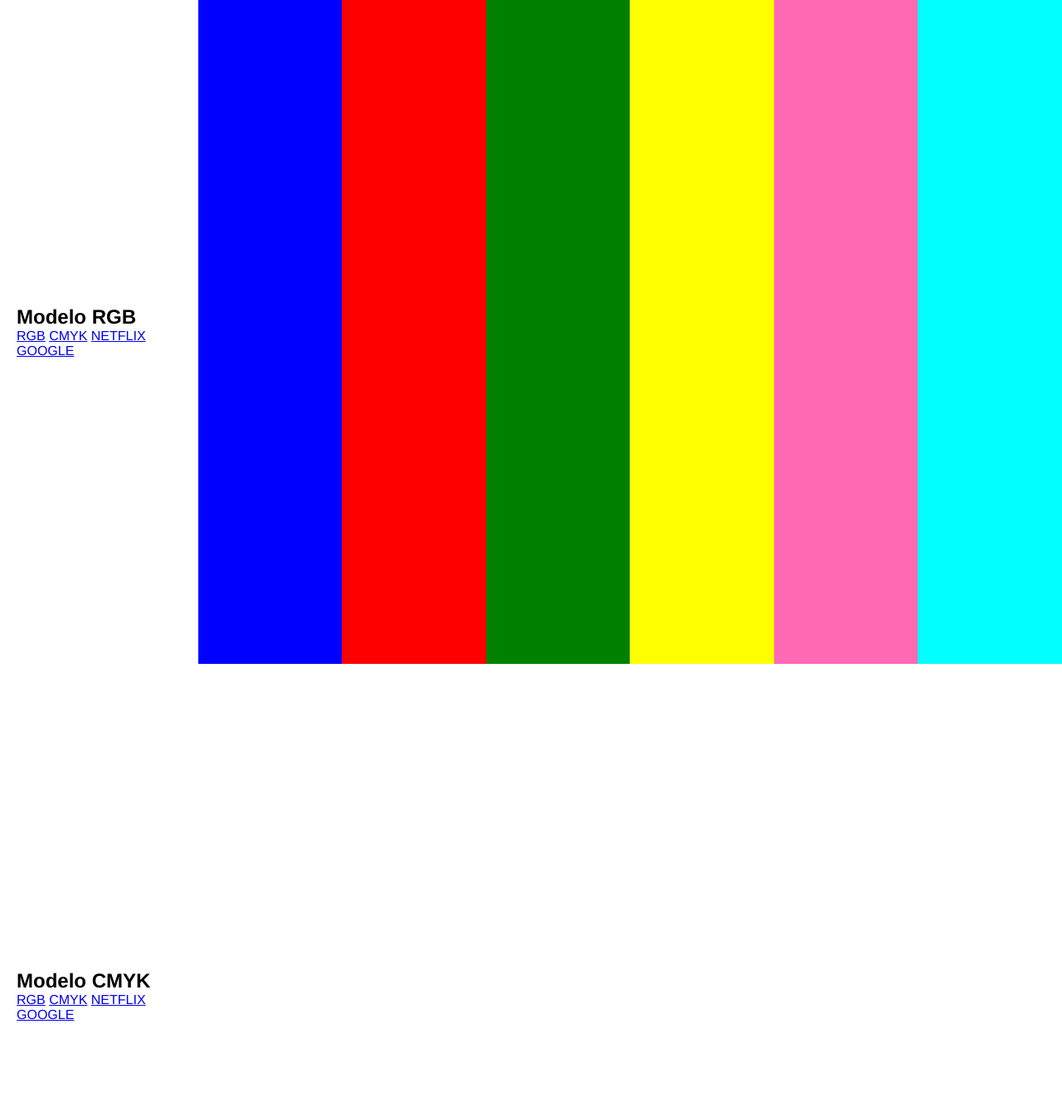
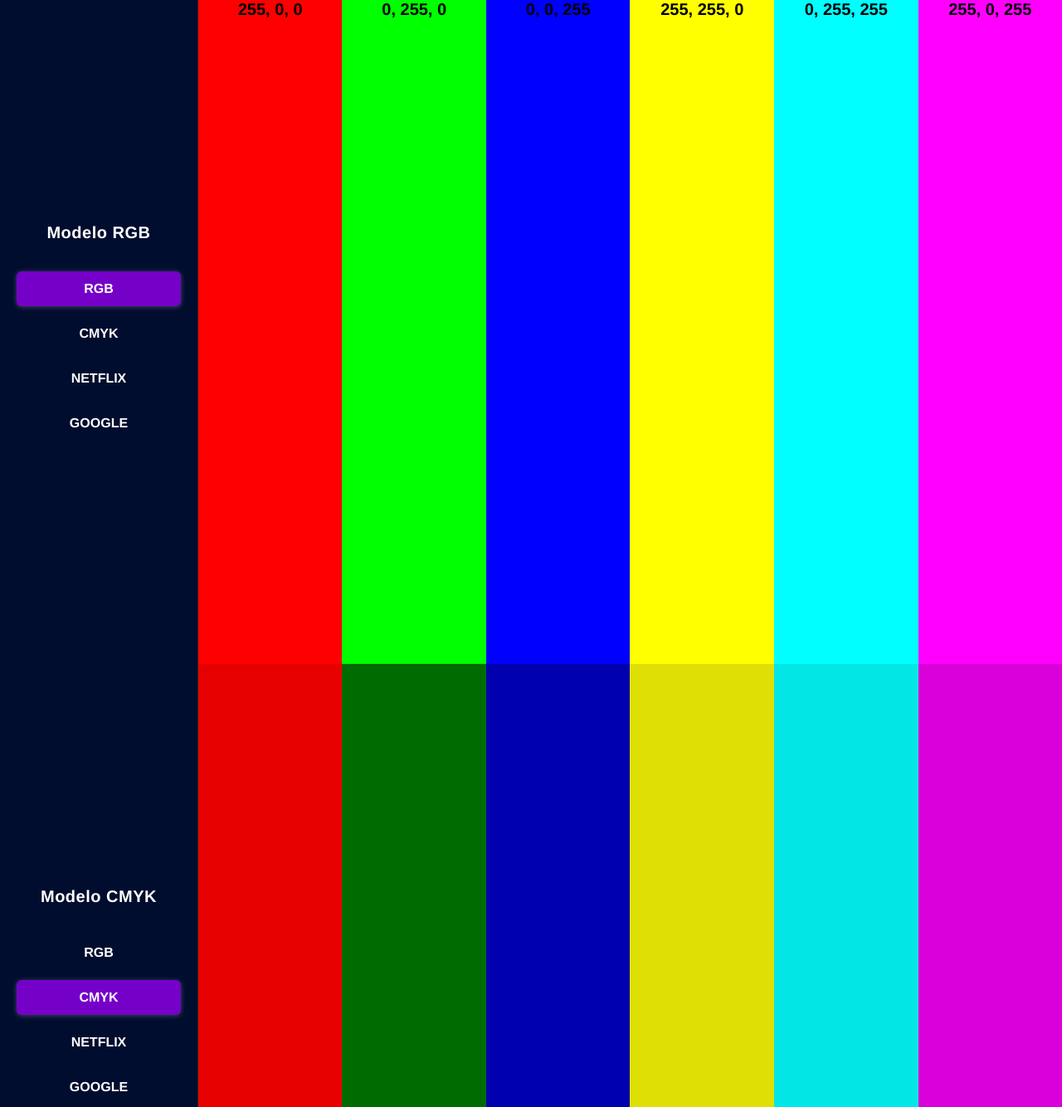
Before and after one commit to rodrigogfilho-cloud/DISPLAY, a website: page modo-cores/modo-cores.html in a window 1280 px wide. Shown: the top 1334 px of the page at 83% size. Drawn offline with Linux system fonts and the light colour scheme.

Commit message:
ADD: adicionei as cores dentro das div´s, agora falta adcionar o código das cores. Também editei as configurações do menu ( se encontra do lado esquerdo da tela ).

```diff
--- a/modo-cores/CSS/design-system.css
+++ b/modo-cores/CSS/design-system.css
@@ -26,4 +26,15 @@
     --color-cmyk-5: #03e6e6;
     --color-cmyk-6: #d900d9;
 
+    /* Paleta do Sistema Netflix */
+    --color-netflix-1:#221F1F ;
+    --color-netflix-2:#E50914 ;
+    --color-netflix-3:#F5F5F1 ;
+
+    /* Paleta do Sistema Google */
+    --color-google-1: #4285F4;
+    --color-google-2: #FBBC05;
+    --color-google-3: #34A853;
+    --color-google-4: #EA4335;
+
 }
--- a/modo-cores/CSS/global.css
+++ b/modo-cores/CSS/global.css
@@ -1,6 +1,7 @@
 /* Importação dos arquivos de estilo */
 @import url(./reset.css);
 @import url(./design-system.css);
+
 
 .color-section{
     display: flex;
@@ -12,84 +13,112 @@
     flex-direction: column;
     justify-content: center;
     width: 260px;
-    background-color: var() ;
+    background-color: var(--ui-bg-sidebar) ;
     padding: 30px 20px;
+    border-right: 1px solid var(--ui-border);
 
 }
 
 .color-section__title{
+    color: var(--ui-text-title);
+    font-size: 20px;
+    /* Peso da fonte: NÃO UTILIZA PX(pixels) */
+    font-weight: 700;
+    margin-bottom: 35px;
+    text-align: center;
+    /* Espaçamento entre as letras */
+    letter-spacing: 0.5px;
 
 }
 
-.color-section__menu{
+
+.color-section__menu{display: flex;
+    flex-direction: column;
+    gap: 12px;
+
 
 }
 
 .color-section__link{
+    color: var(--ui-text-title);
+    font: 14px;
+    font-weight: 600;
+    padding: 12px 16px;
+    border-radius: 6px;
+    text-align: center;
+    /* Efeito no momento em que o mouse é posicionado */
+    transition: all 0.2s ease-in-out;
 
 }
 
-.color-section__link--active{
+.color-section__link--active{color: var(--ui-link-active-text);
+    background-color: var(--ui-link-active-bg);
+    /* Sombra */
+    box-shadow: 0 1px 6px rgba(244, 244, 248, 0.25);
+
 
 }
 
 .color-section__link--active:hover{
+    /* Mudar as propriedades do elemento */
+    transform: scale(1.05);
 
 }
 
+.color-section__link:not(.color-section__link--active):hover{
+    color: var(--ui-text-title);
+    background-color: var(--ui-link-hover-bg);
+}
+
 .color-section__bar{
+    /* Faz com que as 6 colunas dividam igualmente no espaço restante */
+    flex-grow: 1;
+    height: 100%;
+
+    /* Efeito de transição suave */
+    transition: transform 0.25 ease;
+
 
 }
 
 .color-section__bar:hover{
-
+    transform: scaleX(1.02);
+    z-index: 10;
+    box-shadow: 0 0 30px rgba(51, 50, 50, 0.3);
 }
 
-.color-section__bar--rgb-1{background-color: blue; width: 15%; height: 100vh;
+.color-section__bar--rgb-1{background-color: var(--color-rgb-1); width:15% ;height: 100vh}
+.color-section__bar--rgb-2{background-color: var(--color-rgb-2); width:15% ;height: 100vh;}
+.color-section__bar--rgb-3{background-color: var(--color-rgb-3); width:15% ;height: 100vh;}
+.color-section__bar--rgb-4{background-color: var(--color-rgb-4); width:15% ;height: 100vh;}
+.color-section__bar--rgb-5{background-color:var(--color-rgb-5); width:15% ;height: 100vh;}
+.color-section__bar--rgb-6{background-color: var(--color-rgb-6); width:15% ;height: 100vh;}
 
+
+.color-section__bar--cmyk-1{background-color:var(--color-cmyk-1); width:15% ;height: 100vh ;}
+.color-section__bar--cmyk-2{background-color: var(--color-cmyk-2); width:15% ;height: 100vh;}
+.color-section__bar--cmyk-3{background-color:var(--color-cmyk-3); width:15% ;height: 100vh ;}
+.color-section__bar--cmyk-4{background-color:var(--color-cmyk-4); width:15% ;height: 100vh;}
+.color-section__bar--cmyk-5{background-color:var(--color-cmyk-5) ; width:15% ;height: 100vh;}
+.color-section__bar--cmyk-6{background-color:var(--color-cmyk-6) ; width:15% ;height: 100vh;}
+
+.color-section__bar--netflix-1{background-color: var(--color-netflix-1);}
+.color-section__bar--netflix-2{background-color: var(--color-netflix-2);}
+.color-section__bar--netflix-3{background-color: var(--color-netflix-3);}
+
+
+.color-section__bar--google-1{background-color: var(--color-google-1);}
+.color-section__bar--google-2{background-color: var(--color-google-2);}
+.color-section__bar--google-3{background-color: var(--color-google-3);}
+.color-section__bar--google-4{background-color: var(--color-google-4);}
+
+p{
+    text-align: center;
+    font-size: 20px;
+    color: black;
+    font-weight: bold ;
 }
 
-.color-section__bar--rgb-2{background-color: red; width: 15%; height: 100vh;
-
+.identificacao {
+    color: var(--ui-text-title);
 }
-
-.color-section__bar--rgb-3{background-color: green; width: 15%; height: 100vh;
-
-}
-
-.color-section__bar--rgb-4{background-color: yellow; width: 15%; height: 100vh;
-
-}
-
-.color-section__bar--rgb-5{background-color:hotpink; width: 15%; height: 100vh;
-
-}
-
-.color-section__bar--rgb-6{background-color: aqua; width: 15%; height: 100vh;
-
-}
-
-
-.color-section__bar--cmyk-1{
-
-}
-
-.color-section__bar--cmyk-2{
-
-}
-
-.color-section__bar--cmyk-3{
-
-}
-
-.color-section__bar--cmyk-4{
-
-}
-
-.color-section__bar--cmyk-5{
-
-}
-
-.color-section__bar--cmyk-6{
-
-}
--- a/modo-cores/CSS/reset.css
+++ b/modo-cores/CSS/reset.css
@@ -3,6 +3,7 @@
     padding: 0;
     box-sizing: border-box;
     font-family: Helvetica, sans-serif;
+    text-decoration: none;
 
 }
 
--- a/modo-cores/modo-cores.html
+++ b/modo-cores/modo-cores.html
@@ -27,22 +27,22 @@
 
      <!-- DIVISÕES -->
 
-     <div class="color-section__bar color-section__bar--rgb-1"></div>
+     <div class="color-section__bar color-section__bar--rgb-1"><p>255, 0, 0</p></div>
 
-     <div class="color-section__bar color-section__bar--rgb-2"></div>
+     <div class="color-section__bar color-section__bar--rgb-2"><p>0, 255, 0</p></div>
 
-     <div class="color-section__bar color-section__bar--rgb-3"></div>
+     <div class="color-section__bar color-section__bar--rgb-3"><p>0, 0, 255</p></div>
 
-     <div class="color-section__bar color-section__bar--rgb-4"></div>
+     <div class="color-section__bar color-section__bar--rgb-4"><p>255, 255, 0</p></div>
 
-     <div class="color-section__bar color-section__bar--rgb-5"></div>
+     <div class="color-section__bar color-section__bar--rgb-5"><p>0, 255, 255</p></div>
 
-     <div class="color-section__bar color-section__bar--rgb-6"></div>
+     <div class="color-section__bar color-section__bar--rgb-6"><p>255, 0, 255</p></div>
 
 
     </section>
 
-
+<strong></strong>
      <!-- SEÇÃO 2 : MODELO CMYK -->
      <section id="cmyk" class="color-section">
 
@@ -62,17 +62,17 @@
 
      <!-- DIVISÕES CMYK-->
 
-     <div class="color-section__bar color-section__bar--cmyk-1"></div>
+     <div class="color-section__bar color-section__bar--cmyk-1"><p></p></div>
 
-     <div class="color-section__bar color-section__bar--cmyk-2"></div>
+     <div class="color-section__bar color-section__bar--cmyk-2"><p></p></div>
 
-     <div class="color-section__bar color-section__bar--cmyk-3"></div>
+     <div class="color-section__bar color-section__bar--cmyk-3"><p></p></div>
 
-     <div class="color-section__bar color-section__bar--cmyk-4"></div>
+     <div class="color-section__bar color-section__bar--cmyk-4"><p></p></div>
 
-     <div class="color-section__bar color-section__bar--cmyk-5"></div>
+     <div class="color-section__bar color-section__bar--cmyk-5"><p></p></div>
 
-     <div class="color-section__bar color-section__bar--cmyk-6"></div>
+     <div class="color-section__bar color-section__bar--cmyk-6"><p></p></div>
 
     </section>
 
@@ -93,11 +93,11 @@
 
      <!-- DIVISÕES NETFLIX-->
 
-     <div class="color-section__bar color-section__bar--netflix-1"></div>
+     <div class="color-section__bar color-section__bar--netflix-1"><p class = "identificacao"></p></div>
 
-     <div class="color-section__bar color-section__bar--netflix-2"></div>
+     <div class="color-section__bar color-section__bar--netflix-2"><p></p></div>
 
-     <div class="color-section__bar color-section__bar--netflix-3"></div>
+     <div class="color-section__bar color-section__bar--netflix-3"><p></p></div>
 
     </section>
 
@@ -121,13 +121,13 @@
 
      <!-- DIVISÕES GOOGLE-->
 
-     <div class="color-section__bar color-section__bar--google-1"></div>
+     <div class="color-section__bar color-section__bar--google-1"><p></p></div>
 
-     <div class="color-section__bar color-section__bar--google-2"></div>
+     <div class="color-section__bar color-section__bar--google-2"><p></p></div>
 
-     <div class="color-section__bar color-section__bar--google-3"></div>
+     <div class="color-section__bar color-section__bar--google-3"><p></p></div>
 
-     <div class="color-section__bar color-section__bar--google-4"></div>
+     <div class="color-section__bar color-section__bar--google-4"><p></p></div>
 
        </section>
 
```
